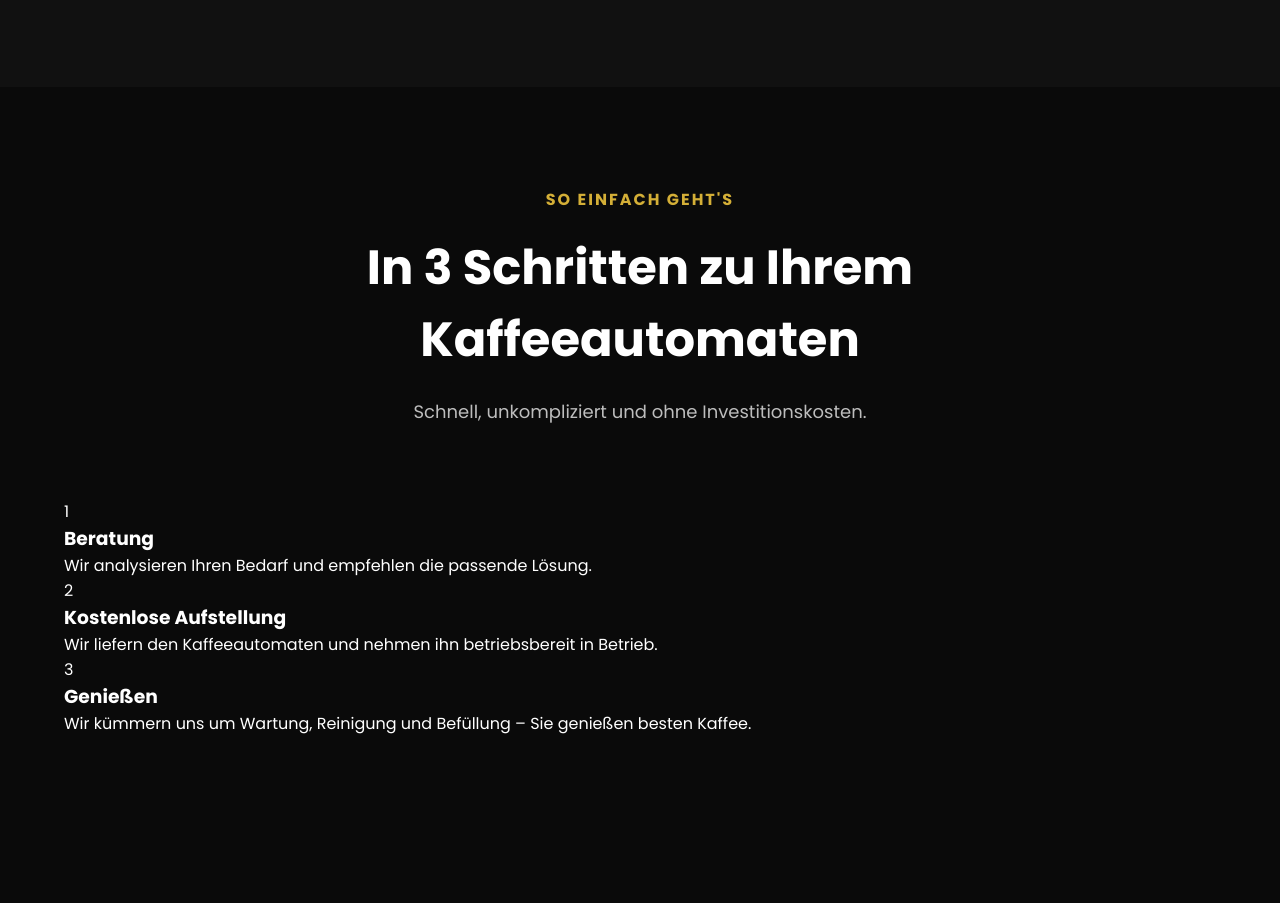
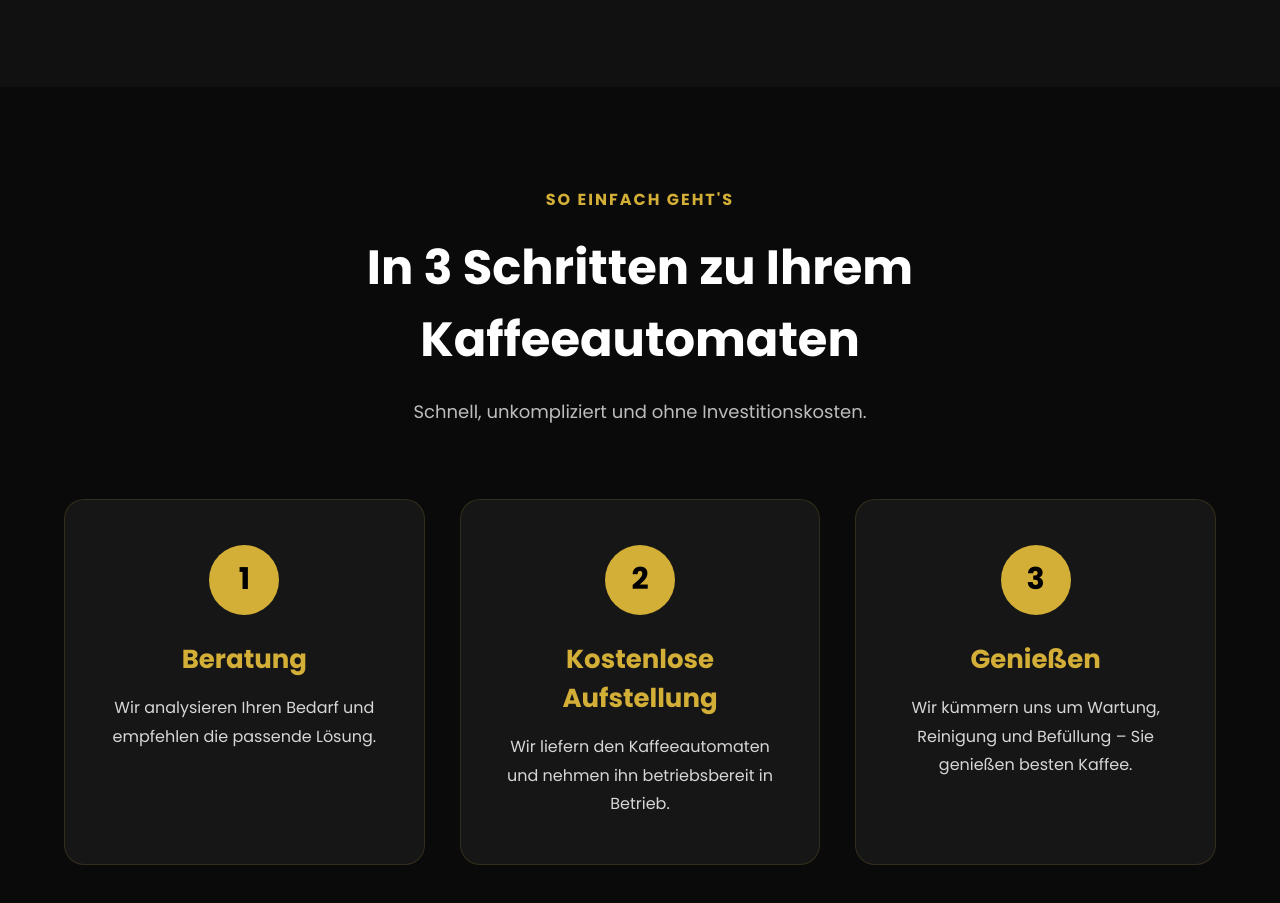
Before and after one commit to Siggibieber/Boda-snacks-v2, a plain HTML site: page index.html in a window 1280 px wide. Shown: the part 2964-3867 px from the top of the page. Before the commit the page ends 3800 px from the top, so only its background shows below. Drawn offline with Linux system fonts and the light colour scheme.

Commit message:
Update style.css

```diff
--- a/css/style.css
+++ b/css/style.css
@@ -437,3 +437,90 @@ grid-template-columns:1fr;
 }
 
 }
+/* ===========================
+   PROCESS
+=========================== */
+
+.process{
+
+    background:#0a0a0a;
+
+}
+
+.process-grid{
+
+    display:grid;
+
+    grid-template-columns:repeat(auto-fit,minmax(280px,1fr));
+
+    gap:35px;
+
+}
+
+.process-card{
+
+    background:#161616;
+
+    padding:45px;
+
+    border-radius:20px;
+
+    border:1px solid rgba(212,175,55,.15);
+
+    text-align:center;
+
+    transition:.35s;
+
+}
+
+.process-card:hover{
+
+    transform:translateY(-10px);
+
+    border-color:var(--gold);
+
+}
+
+.number{
+
+    width:70px;
+
+    height:70px;
+
+    border-radius:50%;
+
+    background:var(--gold);
+
+    color:#000;
+
+    display:flex;
+
+    justify-content:center;
+
+    align-items:center;
+
+    font-size:30px;
+
+    font-weight:700;
+
+    margin:0 auto 25px;
+
+}
+
+.process-card h3{
+
+    color:var(--gold);
+
+    margin-bottom:15px;
+
+    font-size:26px;
+
+}
+
+.process-card p{
+
+    color:#d6d6d6;
+
+    line-height:1.8;
+
+}
```
